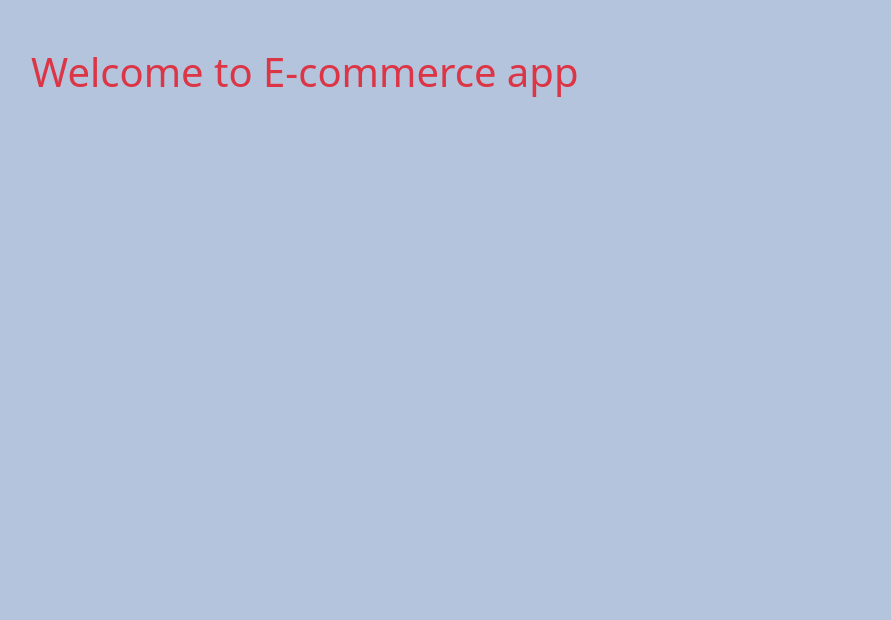
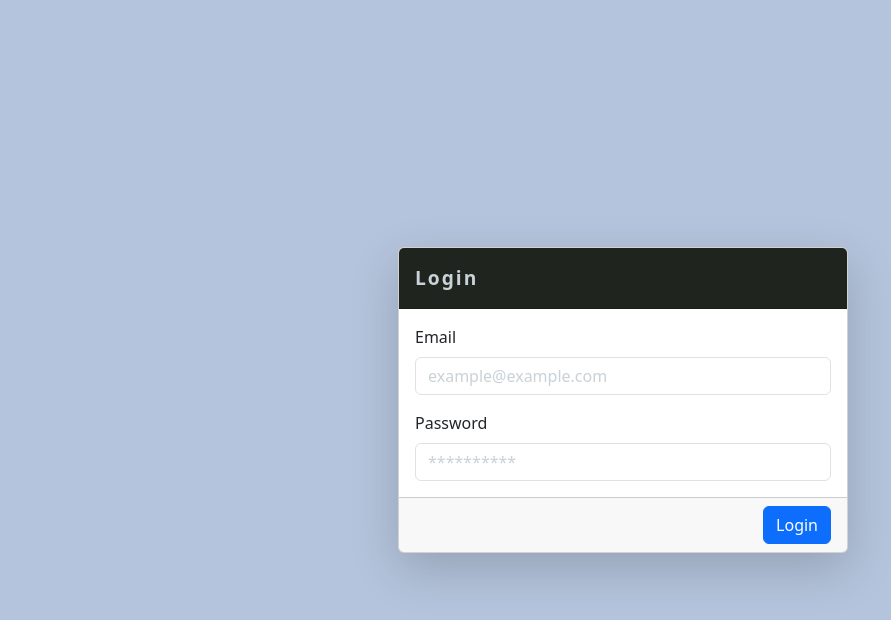
Before and after one commit to dips98/ecom-admin-panel, an Angular app: page / in a window 1280 px wide. Shown: the top 620 px of the page, without its empty margins (17-908 px from the left). Built offline with nearby package versions, Linux system fonts and the light colour scheme.

Commit message:
Login component view added

```diff
--- a/src/app/app.component.html
+++ b/src/app/app.component.html
@@ -1 +1 @@
-<h1 class="text-danger m-5">Welcome to E-commerce app</h1>
+<router-outlet />
--- a/src/app/components/login/login.component.html
+++ b/src/app/components/login/login.component.html
@@ -1 +1,34 @@
-<p>login works!</p>
+<div class="container-flucid login-section d-flex justify-content-center align-items-center">
+    <div class="card login-card shadow-lg">
+        <!-- card-header -->
+        <div class="card-header p-3">
+            Login
+        </div>
+
+        <!-- card-body -->
+        <div class="card-body">
+
+            <form action="">
+                <div class="row">
+                    <div class="col-xl-12 mb-3">
+                        <label for="email" class="form-label">Email</label>
+                        <input type="text" class="form-control" id="email" placeholder="example@example.com">
+                    </div>
+                    <div class="col-xl-12">
+                        <label for="password" class="form-label">Password</label>
+                        <input type="password" class="form-control" id="password" placeholder="**********">
+                    </div>
+                </div>
+            </form>
+
+        </div>
+
+        <!-- card-footer -->
+        <div class="card-footer">
+            <button class="btn btn-primary float-end">
+                Login
+            </button>
+        </div>
+
+    </div>
+</div>
```
